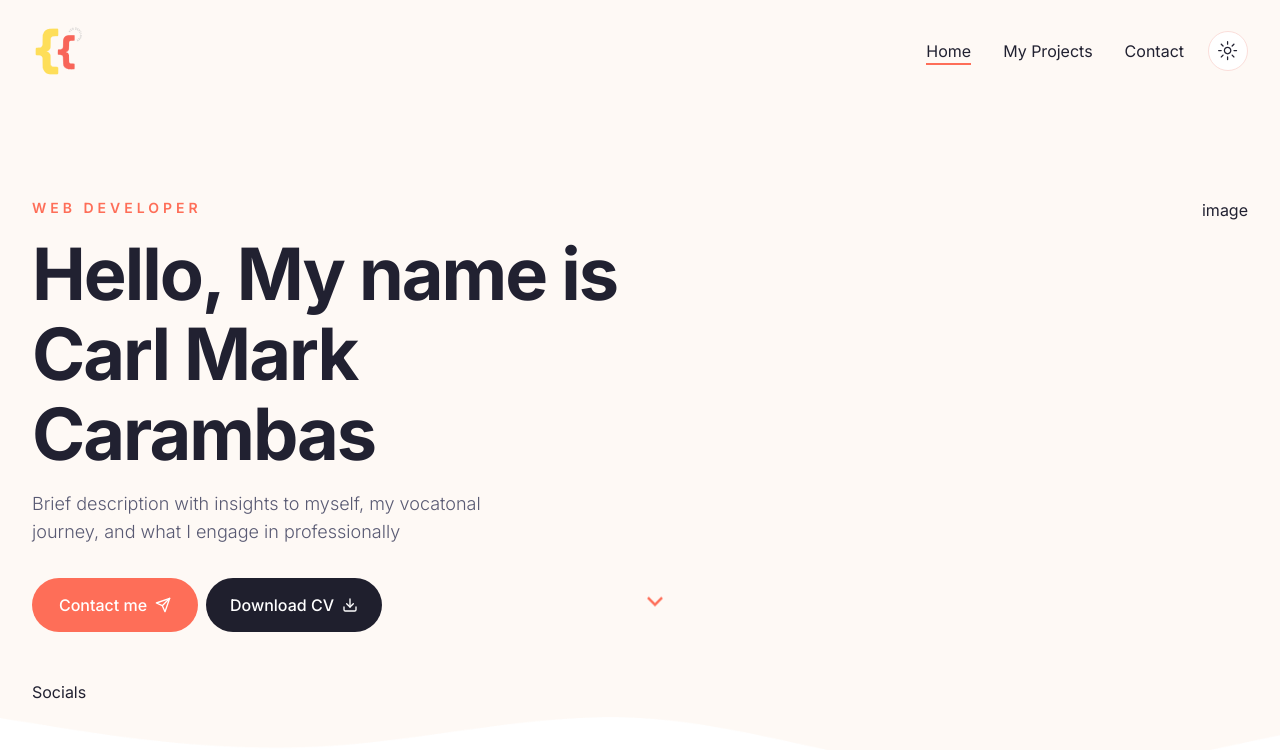
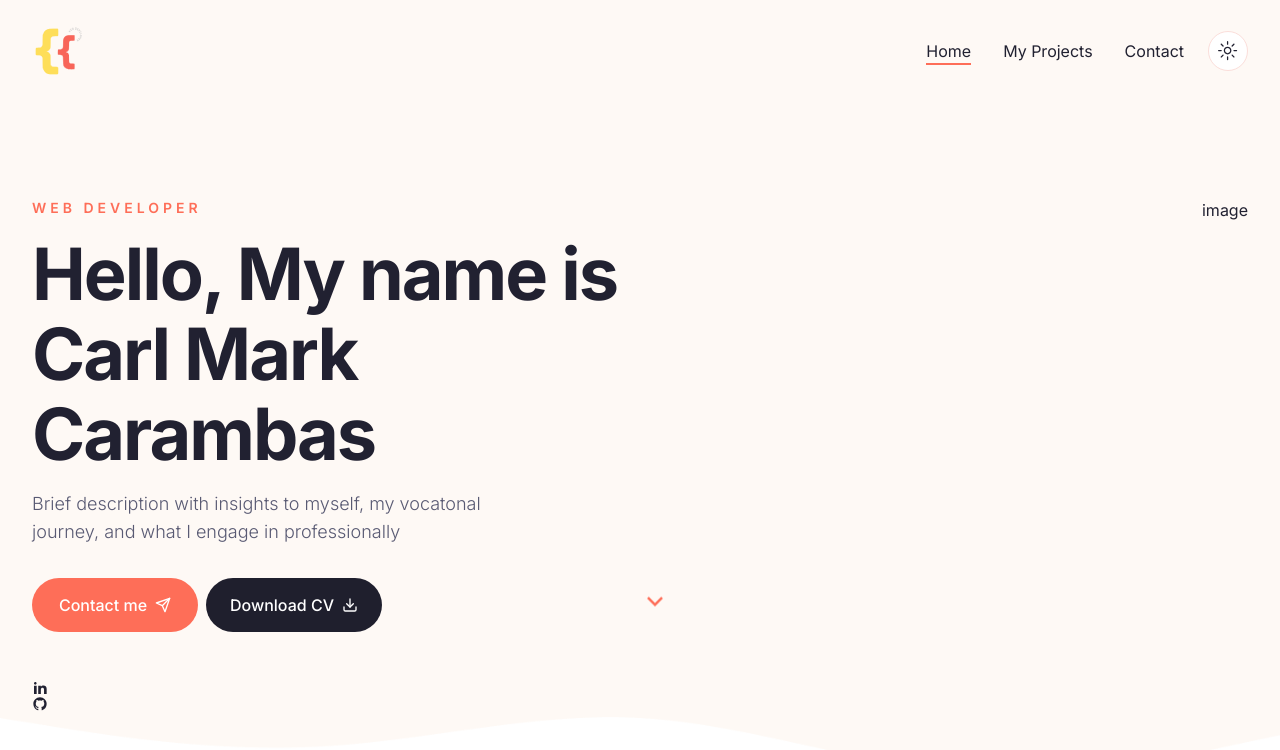
Before and after one commit to carlcarambas/portfolio_react_tailwind, a Next.js app: page / in a window 1280 px wide. Shown: the top 750 px of the page. Built offline with nearby package versions, Linux system fonts and the light colour scheme.

Commit message:
initial socials

```diff
--- a/components/Socials.jsx
+++ b/components/Socials.jsx
@@ -1,7 +1,29 @@
-import React from "react";
+'use client'
 
-const Socials = () => {
-  return <div>Socials</div>;
-};
+import { RiLinkedinFill, RiGithubFill } from 'react-icons/ri'
 
-export default Socials;
+import Link from 'next/link'
+const icons = [
+  {
+    path: '/',
+    name: <RiLinkedinFill />,
+  },
+  {
+    path: '/',
+    name: <RiGithubFill />,
+  },
+]
+
+const Socials = ({ containerStyles, iconsStyles }) => {
+  return (
+    <div className={`${containerStyles}`}>
+      {icons.map((icon, index) => (
+        <Link key={index} href={icon.path}>
+          <div className={`${iconsStyles}`}>{icon.name}</div>
+        </Link>
+      ))}
+    </div>
+  )
+}
+
+export default Socials
```
